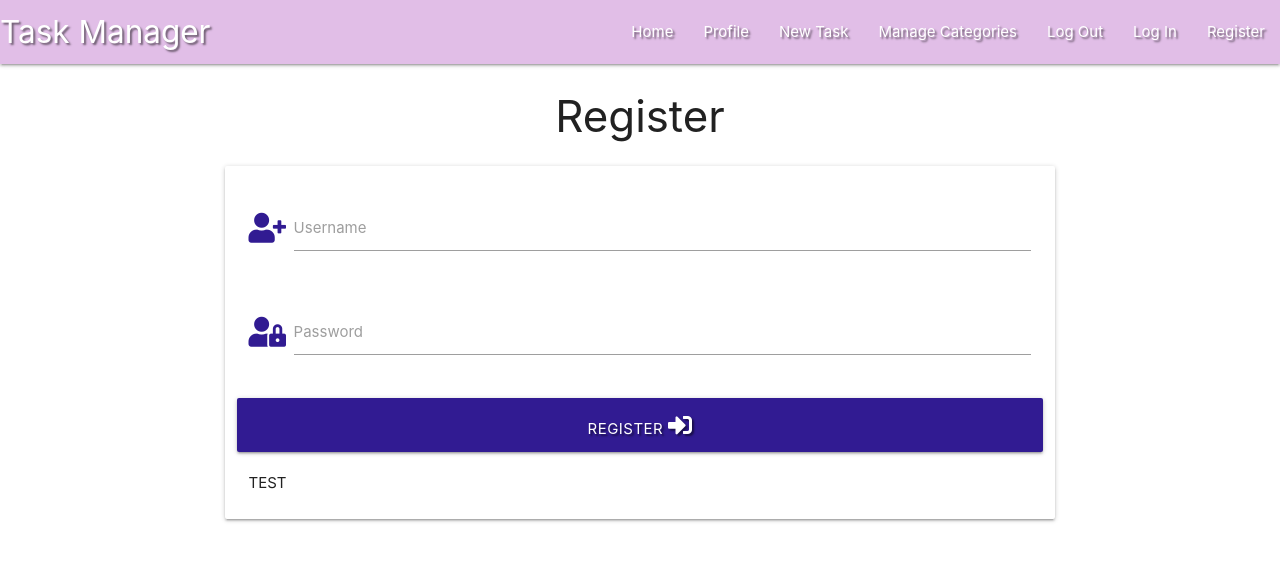
After one commit to alissatroiano/task-manager, a Flask app: page /register in a window 1280 px wide. The commit adds this page. Shown: the top 561 px of the page. Run offline with Flask 2, Linux system fonts and the light colour scheme; some libraries are stand-ins or nearby versions.

Commit message:
Add register template with custom styles

```diff
--- a/app.py
+++ b/app.py
@@ -4,8 +4,10 @@ from flask import (
     redirect, request, session, url_for)
 from flask_pymongo import PyMongo
 from bson.objectid import ObjectId
+from werkzeug.security import generate_password_hash, check_password_hash
 if os.path.exists("env.py"):
     import env
+
 
 app = Flask(__name__)
 
@@ -15,8 +17,6 @@ app.secret_key = os.environ.get("SECRET_KEY")
 
 mongo = PyMongo(app)
 
-print(os.environ.get("MONGO_URI"))
-
 
 @app.route("/")
 @app.route("/get_tasks")
@@ -25,6 +25,10 @@ def get_tasks():
     return render_template("tasks.html", tasks=tasks)
 
 
+@app.route("/register", methods=["GET", "POST"])
+def register():
+    return render_template("register.html")
+
 if __name__ == "__main__":
     app.run(host=os.environ.get("IP"),
             port=int(os.environ.get("PORT")),
--- a/templates/base.html
+++ b/templates/base.html
@@ -20,16 +20,16 @@
 
   <nav class="nav-extended text-shadow purple lighten-4">
     <div class="nav-wrapper">
-      <a href="#!" class="brand-logo">Task Manager</a>
+      	<a href="{{ url_for('get_tasks') }}" class="brand-logo">Task Manager</a>
       <a href="#" data-target="mobile-demo" class="sidenav-trigger"><i class="fas fa-bars"></i></a>
       <ul class="right hide-on-med-and-down">
-        <li><a href="#">Home</a></li>
+        <li><a href="{{ url_for('get_tasks') }}">Home</a></li>
         <li><a href="#">Profile</a></li>
         <li><a href="#">New Task</a></li>
         <li><a href="#">Manage Categories</a></li>
         <li><a href="#">Log Out</a></li>
         <li><a href="#">Log In</a></li>
-        <li><a href="#">Register</a></li>
+        <li><a href="{{ url_for('register') }}">Register</a></li>
       </ul>
     </div>
   </nav>
@@ -37,13 +37,13 @@
 <!--mobile sidenav-->
   <ul class="sidenav" id="mobile-demo">
         <li><h4 class="center-align text-darken-4">Task Manager</h4></li>
-        <li><a href="#">Home</a></li>
+        <li><a href="{{ url_for('get_tasks') }}">Home</a></li>
         <li><a href="#">Profile</a></li>
         <li><a href="#">New Task</a></li>
         <li><a href="#">Manage Categories</a></li>
         <li><a href="#">Log Out</a></li>
         <li><a href="#">Log In</a></li>
-        <li><a href="#">Register</a></li>
+        <li><a href="{{ url_for('register') }}">Register</a></li>
   </ul>
 
 </header>
--- /dev/null
+++ b/templates/register.html
@@ -0,0 +1,34 @@
+{% extends "base.html" %}
+{% block content %}
+
+<h3 class="center-align">Register</h3>
+
+<div class="row">
+	<form class="col s12 m8 offset-m2" method="POST" action="{{ url_for('register') }}">
+		<div class="card-panel">
+			<div class="row">
+				<div class="input-field col s12">
+					<i class="fas fa-user-plus prefix deep-purple-text text-darken-4"></i>
+					<input id="username" name="username" type="text" class="validate">
+					<label for="username">Username</label>
+				</div>
+			</div>
+			<div class="row">
+				<div class="input-field col s12">
+					<i class="fas fa-user-lock prefix deep-purple-text text-darken-4"></i>
+					<input id="password" name="password" type="password" class="validate">
+					<label for="password">Password</label>
+				</div>
+			</div>
+			<div class="row">
+				<button type="submit" class="col s12 btn-large deep-purple darken-4 text-shadow">
+                        Register <i class="fas fa-sign-in-alt"></i>
+            </div>
+
+			<span>TEST
+        </span>
+		</div>
+	</form>
+</div>
+
+  {% endblock %}
```
